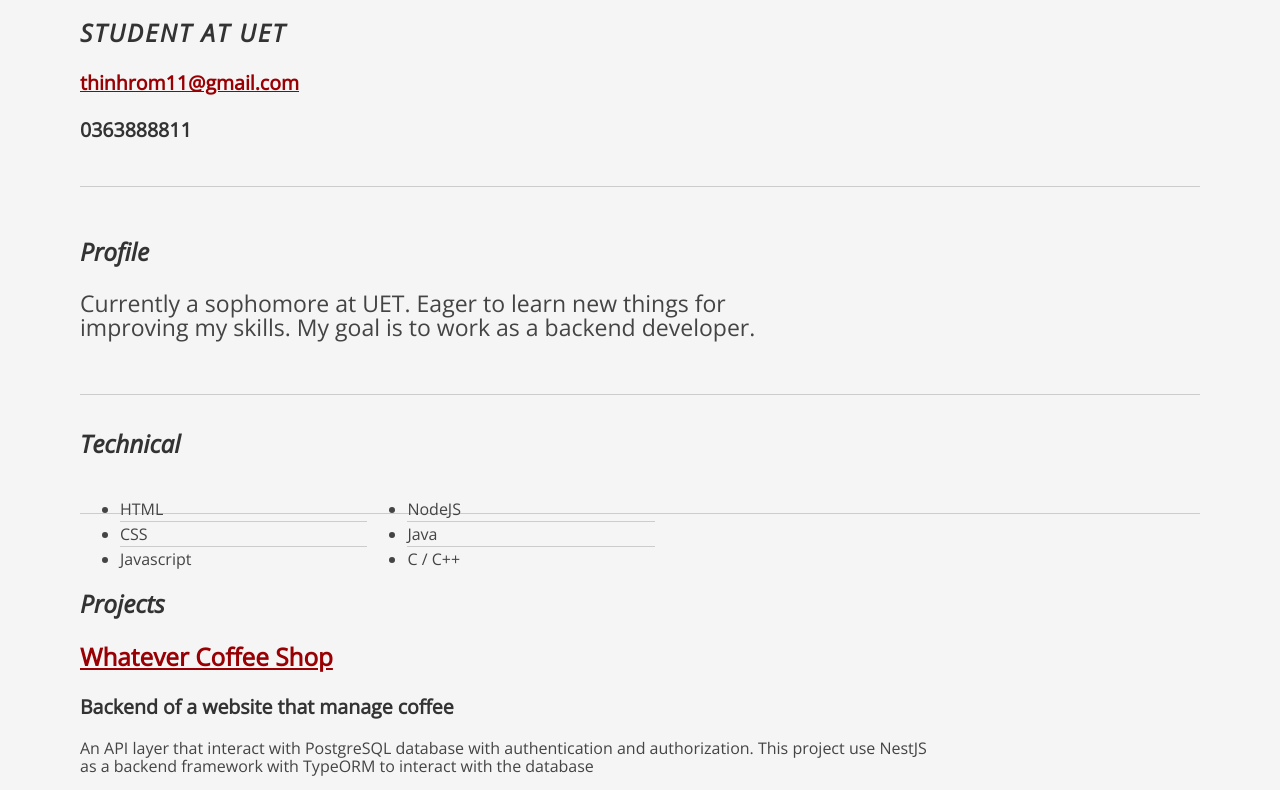
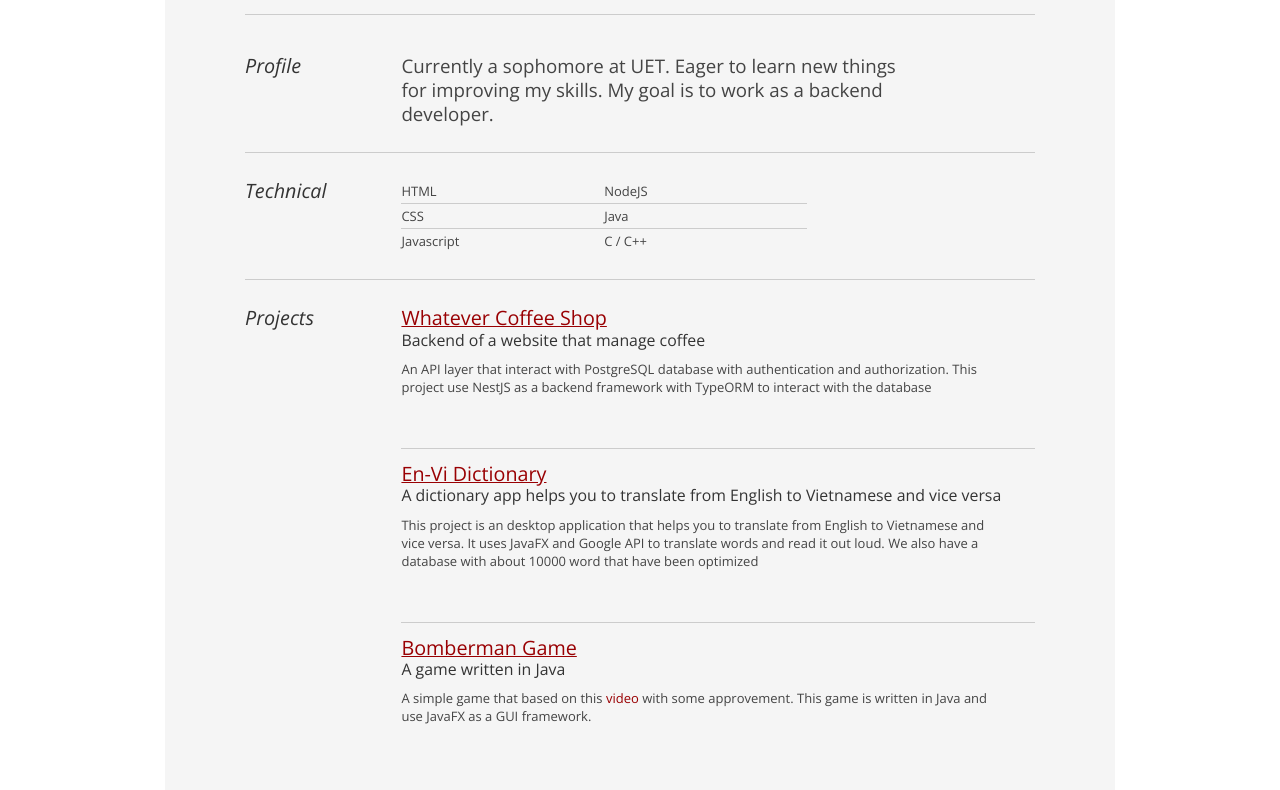
Before and after one commit to hanzomaster/MyCV, a plain HTML site: page index.html in a window 1280 px wide. Shown: the part 219-1009 px from the top of the page. Drawn offline with nearby package versions, Linux system fonts and the light colour scheme; a small style sheet from the web is missing.

Commit message:
change css

```diff
--- /dev/null
+++ b/css/reset-fonts-grids.css
@@ -0,0 +1,405 @@
+/*
+Copyright (c) 2009, Yahoo! Inc. All rights reserved.
+Code licensed under the BSD License:
+http://developer.yahoo.net/yui/license.txt
+version: 2.7.0
+*/
+html {
+  color: #000;
+  background: #FFF;
+}
+
+body, div, dl, dt, dd, ul, ol, li, h1, h2, h3, h4, h5, h6, pre, code, form, fieldset, legend, input, button, textarea, p, blockquote, th, td {
+  margin: 0;
+  padding: 0;
+}
+
+table {
+  border-collapse: collapse;
+  border-spacing: 0;
+}
+
+fieldset, img {
+  border: 0;
+}
+
+address, caption, cite, code, dfn, em, strong, th, var, optgroup {
+  font-style: inherit;
+  font-weight: inherit;
+}
+
+del, ins {
+  text-decoration: none;
+}
+
+li {
+  list-style: none;
+}
+
+caption, th {
+  text-align: left;
+}
+
+h1, h2, h3, h4, h5, h6 {
+  font-size: 100%;
+  font-weight: normal;
+}
+
+q:before, q:after {
+  content: '';
+}
+
+abbr, acronym {
+  border: 0;
+  font-variant: normal;
+}
+
+sup {
+  vertical-align: baseline;
+}
+
+sub {
+  vertical-align: baseline;
+}
+
+legend {
+  color: #000;
+}
+
+input, button, textarea, select, optgroup, option {
+  font-family: inherit;
+  font-size: inherit;
+  font-style: inherit;
+  font-weight: inherit;
+}
+
+input, button, textarea, select {
+  *font-size: 100%;
+}
+
+body {
+  font: 13px/1.231 arial, helvetica, clean, sans-serif;
+  *font-size: small;
+  *font: x-small;
+}
+
+select, input, button, textarea, button {
+  font: 99% arial, helvetica, clean, sans-serif;
+}
+
+table {
+  font-size: inherit;
+  font: 100%;
+}
+
+pre, code, kbd, samp, tt {
+  font-family: monospace;
+  *font-size: 108%;
+  line-height: 100%;
+}
+
+body {
+  text-align: center;
+}
+
+#doc, #doc2, #doc3, #doc4, .yui-t1, .yui-t2, .yui-t3, .yui-t4, .yui-t5, .yui-t6, .yui-t7 {
+  margin: auto;
+  text-align: left;
+  width: 57.69em;
+  *width: 56.25em;
+}
+
+#doc2 {
+  width: 73.076em;
+  *width: 71.25em;
+}
+
+#doc3 {
+  margin: auto 10px;
+  width: auto;
+}
+
+#doc4 {
+  width: 74.923em;
+  *width: 73.05em;
+}
+
+.yui-b {
+  position: relative;
+}
+
+.yui-b {
+  _position: static;
+}
+
+#yui-main .yui-b {
+  position: static;
+}
+
+#yui-main, .yui-g .yui-u .yui-g {
+  width: 100%;
+}
+
+.yui-t1 #yui-main, .yui-t2 #yui-main, .yui-t3 #yui-main {
+  float: right;
+  margin-left: -25em;
+}
+
+.yui-t4 #yui-main, .yui-t5 #yui-main, .yui-t6 #yui-main {
+  float: left;
+  margin-right: -25em;
+}
+
+.yui-t1 .yui-b {
+  float: left;
+  width: 12.30769em;
+  *width: 12.00em;
+}
+
+.yui-t1 #yui-main .yui-b {
+  margin-left: 13.30769em;
+  *margin-left: 13.05em;
+}
+
+.yui-t2 .yui-b {
+  float: left;
+  width: 13.8461em;
+  *width: 13.50em;
+}
+
+.yui-t2 #yui-main .yui-b {
+  margin-left: 14.8461em;
+  *margin-left: 14.55em;
+}
+
+.yui-t3 .yui-b {
+  float: left;
+  width: 23.0769em;
+  *width: 22.50em;
+}
+
+.yui-t3 #yui-main .yui-b {
+  margin-left: 24.0769em;
+  *margin-left: 23.62em;
+}
+
+.yui-t4 .yui-b {
+  float: right;
+  width: 13.8456em;
+  *width: 13.50em;
+}
+
+.yui-t4 #yui-main .yui-b {
+  margin-right: 14.8456em;
+  *margin-right: 14.55em;
+}
+
+.yui-t5 .yui-b {
+  float: right;
+  width: 18.4615em;
+  *width: 18.00em;
+}
+
+.yui-t5 #yui-main .yui-b {
+  margin-right: 19.4615em;
+  *margin-right: 19.125em;
+}
+
+.yui-t6 .yui-b {
+  float: right;
+  width: 23.0769em;
+  *width: 22.50em;
+}
+
+.yui-t6 #yui-main .yui-b {
+  margin-right: 24.0769em;
+  *margin-right: 23.62em;
+}
+
+.yui-t7 #yui-main .yui-b {
+  display: block;
+  margin: 0 0 1em 0;
+}
+
+#yui-main .yui-b {
+  float: none;
+  width: auto;
+}
+
+.yui-gb .yui-u, .yui-g .yui-gb .yui-u, .yui-gb .yui-g, .yui-gb .yui-gb, .yui-gb .yui-gc, .yui-gb .yui-gd, .yui-gb .yui-ge, .yui-gb .yui-gf, .yui-gc .yui-u, .yui-gc .yui-g, .yui-gd .yui-u {
+  float: left;
+}
+
+.yui-g .yui-u, .yui-g .yui-g, .yui-g .yui-gb, .yui-g .yui-gc, .yui-g .yui-gd, .yui-g .yui-ge, .yui-g .yui-gf, .yui-gc .yui-u, .yui-gd .yui-g, .yui-g .yui-gc .yui-u, .yui-ge .yui-u, .yui-ge .yui-g, .yui-gf .yui-g, .yui-gf .yui-u {
+  float: right;
+}
+
+.yui-g div.first, .yui-gb div.first, .yui-gc div.first, .yui-gd div.first, .yui-ge div.first, .yui-gf div.first, .yui-g .yui-gc div.first, .yui-g .yui-ge div.first, .yui-gc div.first div.first {
+  float: left;
+}
+
+.yui-g .yui-u, .yui-g .yui-g, .yui-g .yui-gb, .yui-g .yui-gc, .yui-g .yui-gd, .yui-g .yui-ge, .yui-g .yui-gf {
+  width: 49.1%;
+}
+
+.yui-gb .yui-u, .yui-g .yui-gb .yui-u, .yui-gb .yui-g, .yui-gb .yui-gb, .yui-gb .yui-gc, .yui-gb .yui-gd, .yui-gb .yui-ge, .yui-gb .yui-gf, .yui-gc .yui-u, .yui-gc .yui-g, .yui-gd .yui-u {
+  width: 32%;
+  margin-left: 1.99%;
+}
+
+.yui-gb .yui-u {
+  *margin-left: 1.9%;
+  *width: 31.9%;
+}
+
+.yui-gc div.first, .yui-gd .yui-u {
+  width: 66%;
+}
+
+.yui-gd div.first {
+  width: 32%;
+}
+
+.yui-ge div.first, .yui-gf .yui-u {
+  width: 74.2%;
+}
+
+.yui-ge .yui-u, .yui-gf div.first {
+  width: 24%;
+}
+
+.yui-g .yui-gb div.first, .yui-gb div.first, .yui-gc div.first, .yui-gd div.first {
+  margin-left: 0;
+}
+
+.yui-g .yui-g .yui-u, .yui-gb .yui-g .yui-u, .yui-gc .yui-g .yui-u, .yui-gd .yui-g .yui-u, .yui-ge .yui-g .yui-u, .yui-gf .yui-g .yui-u {
+  width: 49%;
+  *width: 48.1%;
+  *margin-left: 0;
+}
+
+.yui-g .yui-g .yui-u {
+  width: 48.1%;
+}
+
+.yui-g .yui-gb div.first, .yui-gb .yui-gb div.first {
+  *margin-right: 0;
+  *width: 32%;
+  _width: 31.7%;
+}
+
+.yui-g .yui-gc div.first, .yui-gd .yui-g {
+  width: 66%;
+}
+
+.yui-gb .yui-g div.first {
+  *margin-right: 4%;
+  _margin-right: 1.3%;
+}
+
+.yui-gb .yui-gc div.first, .yui-gb .yui-gd div.first {
+  *margin-right: 0;
+}
+
+.yui-gb .yui-gb .yui-u, .yui-gb .yui-gc .yui-u {
+  *margin-left: 1.8%;
+  _margin-left: 4%;
+}
+
+.yui-g .yui-gb .yui-u {
+  _margin-left: 1.0%;
+}
+
+.yui-gb .yui-gd .yui-u {
+  *width: 66%;
+  _width: 61.2%;
+}
+
+.yui-gb .yui-gd div.first {
+  *width: 31%;
+  _width: 29.5%;
+}
+
+.yui-g .yui-gc .yui-u, .yui-gb .yui-gc .yui-u {
+  width: 32%;
+  _float: right;
+  margin-right: 0;
+  _margin-left: 0;
+}
+
+.yui-gb .yui-gc div.first {
+  width: 66%;
+  *float: left;
+  *margin-left: 0;
+}
+
+.yui-gb .yui-ge .yui-u, .yui-gb .yui-gf .yui-u {
+  margin: 0;
+}
+
+.yui-gb .yui-gb .yui-u {
+  _margin-left: .7%;
+}
+
+.yui-gb .yui-g div.first, .yui-gb .yui-gb div.first {
+  *margin-left: 0;
+}
+
+.yui-gc .yui-g .yui-u, .yui-gd .yui-g .yui-u {
+  *width: 48.1%;
+  *margin-left: 0;
+}
+
+.yui-gb .yui-gd div.first {
+  width: 32%;
+}
+
+.yui-g .yui-gd div.first {
+  _width: 29.9%;
+}
+
+.yui-ge .yui-g {
+  width: 24%;
+}
+
+.yui-gf .yui-g {
+  width: 74.2%;
+}
+
+.yui-gb .yui-ge div.yui-u, .yui-gb .yui-gf div.yui-u {
+  float: right;
+}
+
+.yui-gb .yui-ge div.first, .yui-gb .yui-gf div.first {
+  float: left;
+}
+
+.yui-gb .yui-ge .yui-u, .yui-gb .yui-gf div.first {
+  *width: 24%;
+  _width: 20%;
+}
+
+.yui-gb .yui-ge div.first, .yui-gb .yui-gf .yui-u {
+  *width: 73.5%;
+  _width: 65.5%;
+}
+
+.yui-ge div.first .yui-gd .yui-u {
+  width: 65%;
+}
+
+.yui-ge div.first .yui-gd div.first {
+  width: 32%;
+}
+
+#hd:after, #bd:after, #ft:after, .yui-g:after, .yui-gb:after, .yui-gc:after, .yui-gd:after, .yui-ge:after, .yui-gf:after {
+  content: ".";
+  display: block;
+  height: 0;
+  clear: both;
+  visibility: hidden;
+}
+
+#hd, #bd, #ft, .yui-g, .yui-gb, .yui-gc, .yui-gd, .yui-ge, .yui-gf {
+  zoom: 1;
+}
--- a/index.html
+++ b/index.html
@@ -9,9 +9,8 @@
 	<link rel="preconnect" href="https://fonts.gstatic.com" crossorigin />
 	<link href="https://fonts.googleapis.com/css2?family=Open+Sans:ital,wght@0,300;0,400;1,300;1,400&display=swap"
 		rel="stylesheet" />
-	<link rel="stylesheet" type="text/css"
-		href="http://yui.yahooapis.com/2.7.0/build/reset-fonts-grids/reset-fonts-grids.css" media="all" />
 	<link rel="icon" href="/favicon.ico" />
+	<link rel="stylesheet" type="text/css" href="css/reset-fonts-grids.css" media="all" />
 	<link rel="stylesheet" href="css/style.css" media="all" />
 	<title>My CV</title>
 </head>
```
